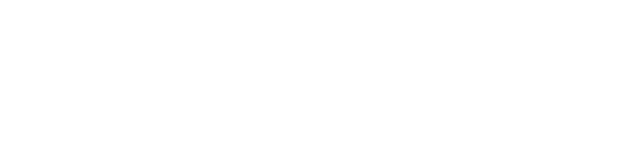
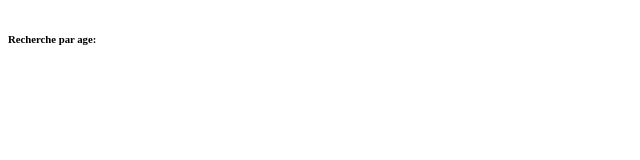
Before and after one commit to marzouk94amokrez/devoir, a plain HTML site: page items.html in a window 1280 px wide. Shown: the full height of the page, 0-640 px from the left. Drawn offline with Linux system fonts and the light colour scheme.

Commit message:
Update items.html

```diff
--- a/items.html
+++ b/items.html
@@ -10,7 +10,7 @@
 
 
 <body>
-
+ <h6 style="float:left">Recherche par age:</h6>
 </body>
 
 
```
